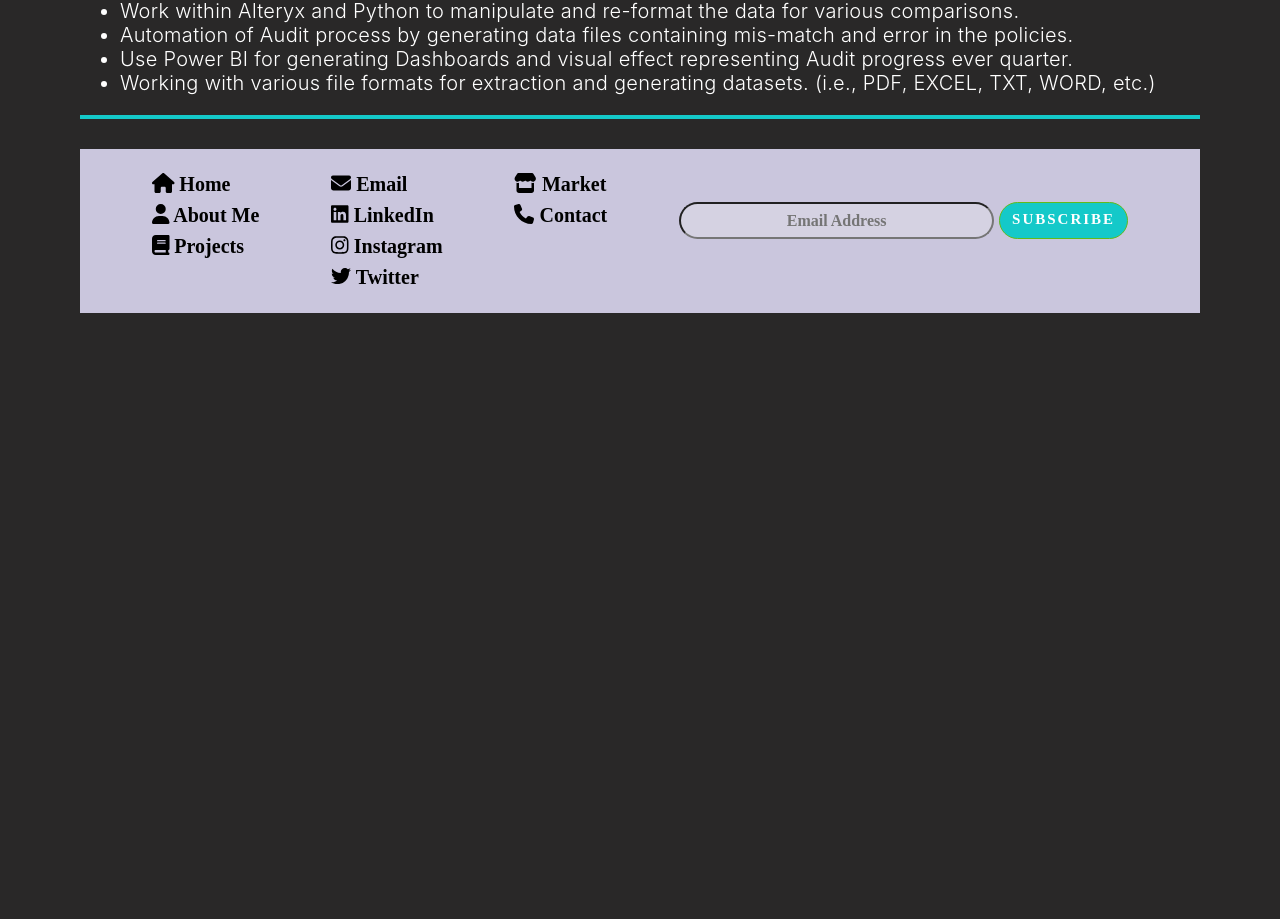
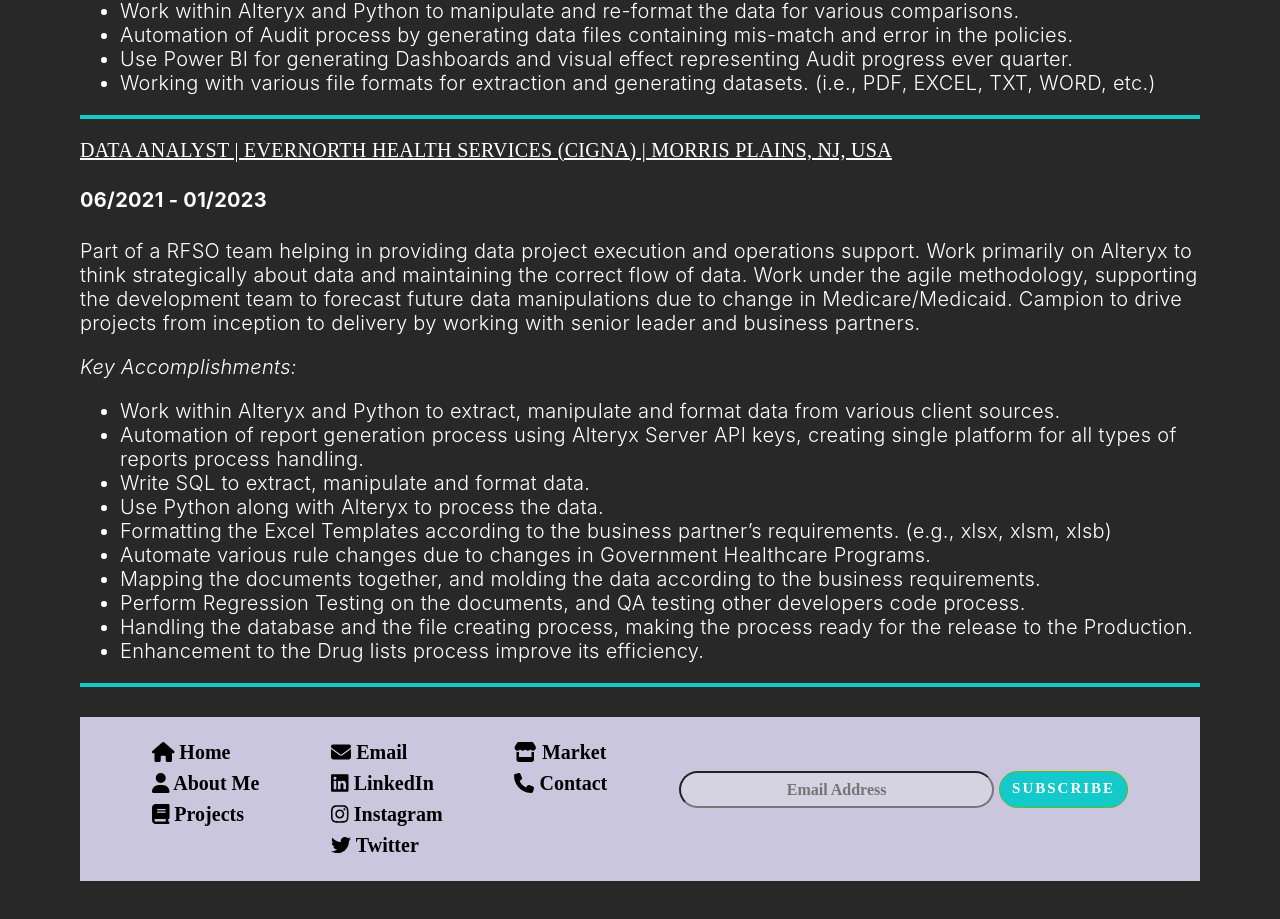
Before and after one commit to ravipatel0113/IS601-Individual-Project, a Next.js app: page /posts/about-me in a window 1280 px wide. Shown: the part 1247-2166 px from the top of the page. Before the commit the page ends 1640 px from the top, so only its background shows below. Built offline with nearby package versions, Linux system fonts and the light colour scheme.

Commit message:
update experience section

```diff
--- a/pages/posts/about-me.js
+++ b/pages/posts/about-me.js
@@ -72,7 +72,30 @@
                         </ul>
                   </div>
             </article>
+            <article>
+                  <h3 className= {aboutStyle.jobTitle}><u> Data Analyst | Evernorth Health Services (Cigna) | Morris Plains, NJ, USA </u></h3>
 
+                  <div className= {aboutStyle.desc}>
+                        <h4> 06/2021 - 01/2023 </h4>
+
+                        <p> Part of a RFSO team helping in providing data project execution and operations support. Work primarily on Alteryx to think strategically about data and maintaining the correct flow of data. Work under the agile methodology, supporting the development team to forecast future data manipulations due to change in Medicare/Medicaid. Campion to drive projects from inception to delivery by working with senior leader and business partners.</p>
+
+                        <i> Key Accomplishments:</i>
+
+                        <ul>
+                        <li> Work within Alteryx and Python to extract, manipulate and format data from various client sources. </li>
+                        <li> Automation of report generation process using Alteryx Server API keys, creating single platform for all types of reports process handling. </li>
+                        <li> Write SQL to extract, manipulate and format data. </li>
+                        <li> Use Python along with Alteryx to process the data. </li>
+                        <li> Formatting the Excel Templates according to the business partner’s requirements. (e.g., xlsx, xlsm, xlsb) </li>
+                        <li> Automate various rule changes due to changes in Government Healthcare Programs. </li>
+                        <li> Mapping the documents together, and molding the data according to the business requirements. </li>
+                        <li> Perform Regression Testing on the documents, and QA testing other developers code process. </li>
+                        <li> Handling the database and the file creating process, making the process ready for the release to the Production. </li>
+                        <li> Enhancement to the Drug lists process improve its efficiency. </li>
+                        </ul>
+                  </div>
+                </article>
       </section>
 
     </main>
```
